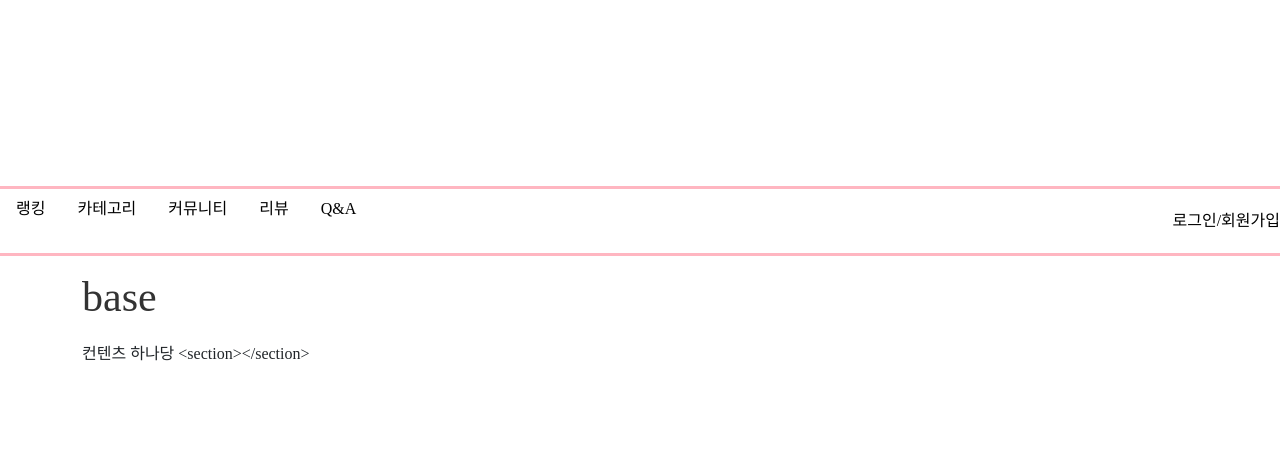
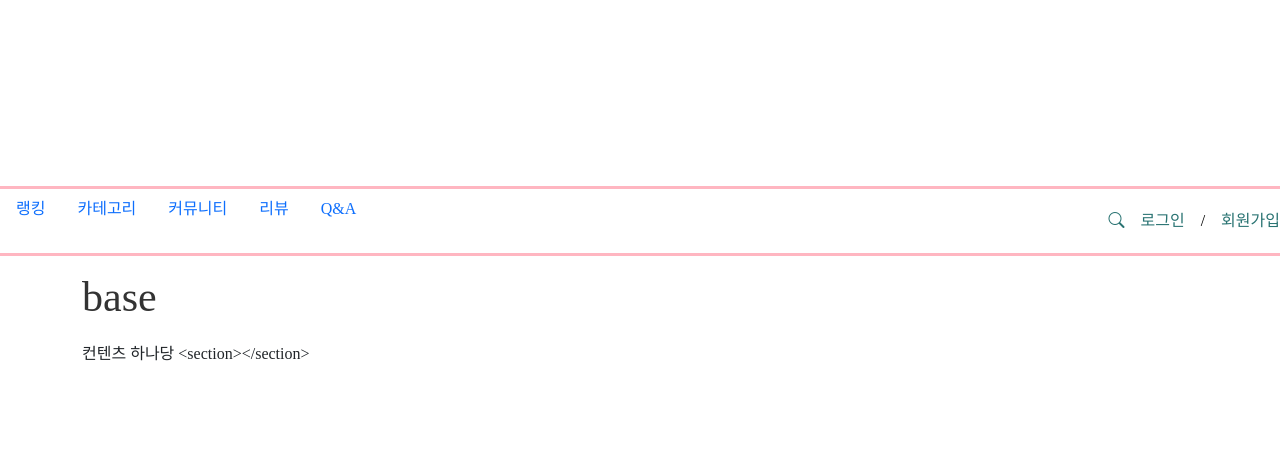
Before and after one commit to dongwonbaek/KDT_Final_Project, a Django app: template accounts/templates/accounts/index.html in a window 1280 px wide. Shown: the part 236-709 px from the top of the page. Run offline with Django 3.2, Linux system fonts and the light colour scheme; the template is opened without the code that fills it, so the values that code supplies are empty; some libraries are stand-ins or nearby versions; some web fonts are replaced.

Commit message:
feat: nav.html a태그 링크 연결

```diff
--- a/static/css/style.css
+++ b/static/css/style.css
@@ -114,11 +114,11 @@ header .menu ul>li {
   display: none;
 }
 
-
 header .menu ul li:hover #submenu {
   display: inline;
   width: 100vw;
 }
+
 /* ---------- index ---------- */
 .MyFloat {
   position: absolute;
@@ -143,20 +143,18 @@ header .menu ul li:hover #submenu {
   background-color: var(--main-lightpink);
 }
 
+.recobox-user, .recobox-user-anonymous {
+  font-size: 30px;
+}
+
+.recobox-user-anonymous {
+
+}
+
 .recobox-ai {
-
   backdrop-filter: blur(5px) saturate(200%);
   -webkit-backdrop-filter: blur(5px) saturate(200%);
   background-color: var(--main-white);
   border-radius: 12px;
   border: 1px solid rgba(209, 213, 219, 0.3)
 }
-
-.recobox-user, .recobox-user-anonymous {
-  font-size: 30px;
-
-}
-
-.recobox-user-anonymous {
-
-}
--- a/templates/nav.html
+++ b/templates/nav.html
@@ -12,39 +12,41 @@
     <div id="navbar-example2" class="container-fluid MyNav px-0 mb-3 d-flex justify-content-between menu">
         <ul class="nav nav-pills ">
             <li class="nav-item">
-                <a class="nav-link text-black" href="#scrollspyHeading1">랭킹</a>
+                <a class="nav-link" href="{% url 'articles:product_rank' %}">랭킹</a>
             </li>
             <li class="nav-item">
-                <a class="nav-link text-black" href="#scrollspyHeading2">카테고리</a>
+                <a class="nav-link" href="{% url 'articles:product_list' %}">카테고리</a>
                 <ul id="submenu">
-                    <li><a class="nav-link text-black" href="#">크리스마스</a></li>
-                    <li><a class="nav-link text-black" href="#">가구</a></li>
-                    <li><a class="nav-link text-black" href="#">패브릭</a></li>
-                    <li><a class="nav-link text-black" href="#">가전,디지털</a></li>
-                    <li><a class="nav-link text-black" href="#">주방용품</a></li>
-                    <li><a class="nav-link text-black" href="#">식품</a></li>
-                    <li><a class="nav-link text-black" href="#">데코,식물</a></li>
-                    <li><a class="nav-link text-black" href="#">조명</a></li>
-                    <li><a class="nav-link text-black" href="#">수납,정리</a></li>
-                    <li><a class="nav-link text-black" href="#">생활용품</a></li>
-                    <li><a class="nav-link text-black" href="#">생필품</a></li>
-                    <li><a class="nav-link text-black" href="#">유아,아동</a></li>
-                    <li><a class="nav-link text-black" href="#">반려동물</a></li>
+                    <li><a class="nav-link" href="#">크리스마스</a></li>
+                    <li><a class="nav-link" href="#">가구</a></li>
+                    <li><a class="nav-link" href="#">패브릭</a></li>
+                    <li><a class="nav-link" href="#">가전,디지털</a></li>
+                    <li><a class="nav-link" href="#">주방용품</a></li>
+                    <li><a class="nav-link" href="#">식품</a></li>
+                    <li><a class="nav-link" href="#">데코,식물</a></li>
+                    <li><a class="nav-link" href="#">조명</a></li>
+                    <li><a class="nav-link" href="#">수납,정리</a></li>
+                    <li><a class="nav-link" href="#">생활용품</a></li>
+                    <li><a class="nav-link" href="#">생필품</a></li>
+                    <li><a class="nav-link" href="#">유아,아동</a></li>
+                    <li><a class="nav-link" href="#">반려동물</a></li>
                 </ul>
             </li>
             <li class="nav-item">
-                <a class="nav-link text-black" href="#scrollspyHeading2">커뮤니티</a>
+                <a class="nav-link" href="#scrollspyHeading2">커뮤니티</a>
             </li>
             <li class="nav-item">
-                <a class="nav-link text-black" href="#scrollspyHeading2">리뷰</a>
+                <a class="nav-link" href="{% url 'articles:review_index' %}">리뷰</a>
             </li>
             <li class="nav-item">
-                <a class="nav-link text-black" href="#scrollspyHeading2">Q&A</a>
+                <a class="nav-link" href="#scrollspyHeading2">Q&A</a>
             </li>
         </ul>
         <ul class="d-flex text-black">
-            <a>로그인/</a>
-            <a>회원가입</a>
+            <li><a href="{% url 'articles:search' %}" class="me-3"><i class="bi bi-search"></i></a></li>
+            <li><a href="{% url 'accounts:login' %}">로그인</a></li>
+            <span class="mx-3">/</span>
+            <li><a href="{% url 'accounts:signup' %}">회원가입</a></li>
         </ul>
 
     </div>
```
